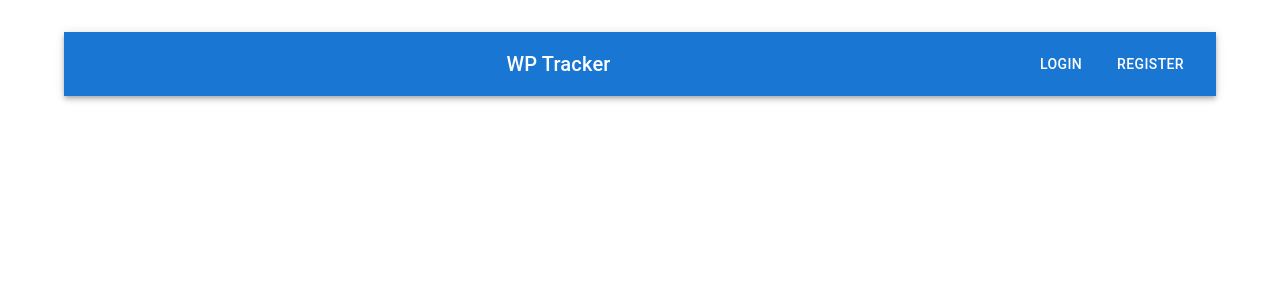
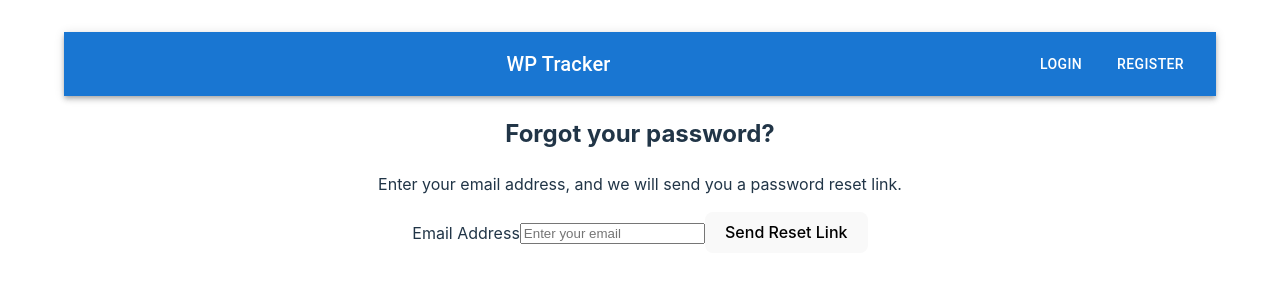
Before and after one commit to rresnic/DI_WP_SITE_Tracker, a React (Vite) app in the folder client/: page /forgotten-password in a window 1280 px wide. Shown: the top 300 px of the page. Built offline with nearby package versions, Linux system fonts and the light colour scheme; no server answers.

Commit message:
added email for resetting forgotten passwords

```diff
--- a/client/src/App.jsx
+++ b/client/src/App.jsx
@@ -8,6 +8,8 @@ import UserProfile from "./components/UserProfile";
 import './App.css'
 import AdminDash from "./components/AdminDash";
 import Home from "./components/Home";
+import PasswordReset from "./components/PasswordReset";
+import ForgottenPassword from "./components/ForgottenPassword";
 
 function App() {
   return (
@@ -22,6 +24,8 @@ function App() {
           <Route path="/dashboard" element={<><ProtectedRoute><Dashboard/></ProtectedRoute></>} />
           <Route path="/profile" element={<><ProtectedRoute><UserProfile/></ProtectedRoute></>} />
           <Route path="/admin" element={<><ProtectedRoute><AdminDash/></ProtectedRoute></>} />
+          <Route path="/password-reset" element={<><PasswordReset/></>}/>
+          <Route path="/forgotten-password" element={<><ForgottenPassword/></>} />
         </Routes>
       </main>
     </div>
--- /dev/null
+++ b/client/src/components/ForgottenPassword.jsx
@@ -0,0 +1,69 @@
+import { useState } from 'react';
+const apiBaseUrl = import.meta.env.VITE_API_BASE_URL || "";
+
+
+const ForgottenPassword = () => {
+  const [email, setEmail] = useState('');
+  const [message, setMessage] = useState('');
+  const [loading, setLoading] = useState(false);
+  const [error, setError] = useState(null);
+
+  const handleEmailChange = (e) => {
+    setEmail(e.target.value);
+  };
+
+  const handleSubmit = async (e) => {
+    e.preventDefault();
+    setLoading(true);
+    setError(null);
+    setMessage('');
+
+    try {
+      const response = await fetch(`${apiBaseUrl}/api/users/reset-password`, {
+        method: 'POST',
+        body: JSON.stringify({ email }),
+        headers: {
+          'Content-Type': 'application/json',
+        },
+      });
+
+      const result = await response.json();
+
+      if (response.ok) {
+        setMessage('If an account with that email exists, a password reset link has been sent.');
+      } else {
+        setError(result.message || 'An error occurred. Please try again.');
+      }
+    } catch (err) {
+      setError('An error occurred. Please try again.');
+    } finally {
+      setLoading(false);
+    }
+  };
+
+  return (
+    <div>
+      <h2>Forgot your password?</h2>
+      <p>Enter your email address, and we will send you a password reset link.</p>
+      <form onSubmit={handleSubmit}>
+        <label htmlFor="email">Email Address</label>
+        <input
+          type="email"
+          id="email"
+          value={email}
+          onChange={handleEmailChange}
+          required
+          placeholder="Enter your email"
+        />
+        <button type="submit" disabled={loading}>
+          {loading ? 'Sending...' : 'Send Reset Link'}
+        </button>
+      </form>
+
+      {message && <p>{message}</p>}
+      {error && <p style={{ color: 'red' }}>{error}</p>}
+    </div>
+  );
+};
+
+export default ForgottenPassword;
--- a/client/src/components/Login.jsx
+++ b/client/src/components/Login.jsx
@@ -1,6 +1,6 @@
 import { useState } from "react";
 import axios from "axios";
-import { useNavigate } from "react-router-dom";
+import { Link, useNavigate } from "react-router-dom";
 import { useAuth } from "../auth/userAuth";
 
 const apiBaseUrl = import.meta.env.VITE_API_BASE_URL || "";
@@ -62,6 +62,9 @@ const Login = () => {
                     <button type="submit">Login</button>
                 </form>
                 {error && <div className="error-message">{error}</div>}
+                <div className="forgot-password">
+                    <Link to="/forgotten-password">Forgot your password?</Link>
+                </div>
             </div>
         </>
     )
--- /dev/null
+++ b/client/src/components/PasswordReset.jsx
@@ -0,0 +1,107 @@
+import React, { useState, useEffect } from 'react';
+import axios from 'axios';
+import { useLocation, useNavigate } from 'react-router-dom';
+
+const apiBaseUrl = import.meta.env.VITE_API_BASE_URL || "";
+
+const PasswordReset = () => {
+    const location = useLocation(); // Used to access URL query parameters
+    const navigate = useNavigate();
+
+    const [email, setEmail] = useState('');
+    const [token, setToken] = useState('');
+    const [expiresAfter, setExpiresAfter] = useState(null);
+    const [newPassword, setNewPassword] = useState('');
+    const [errorMessage, setErrorMessage] = useState('');
+    const [isExpired, setIsExpired] = useState(false);
+    const [isLoading, setIsLoading] = useState(true);
+
+    useEffect(() => {
+        // Parse query parameters from the URL
+        const urlParams = new URLSearchParams(location.search);
+        const email = urlParams.get('email');
+        const token = urlParams.get('token');
+        const expiresAfter = urlParams.get('expires_after');
+
+        // Set the values from the URL
+        if (email && token) {
+            setEmail(email);
+            setToken(token);
+            setExpiresAfter(expiresAfter ? new Date(expiresAfter) : null);
+        } else {
+            setErrorMessage('Invalid link');
+            setIsLoading(false);
+        }
+    }, [location]);
+
+    // Check if the token has expired
+    useEffect(() => {
+        if (expiresAfter) {
+            const now = new Date();
+            if (expiresAfter < now) {
+                setIsExpired(true);
+            }
+            setIsLoading(false);
+        }
+    }, [expiresAfter]);
+
+    // Handle password reset form submission
+    const handleSubmit = async (e) => {
+        e.preventDefault();
+        if (!newPassword) {
+            setErrorMessage('Please enter a new password');
+            return;
+        }
+
+        try {
+            const response = await axios.post(`${apiBaseUrl}/api/users/confirm-reset`, {
+                email,
+                token,
+                newPassword
+            });
+            console.log(response.data);
+            if(response.status == 200) {
+                alert("password reset")
+                navigate("/login")
+            } else {
+                throw new Error ("Something went wrong");
+            }
+        } catch (error) {
+            setErrorMessage('Error resetting password. Please try again.');
+        }
+    };
+
+    if (isLoading) {
+        return <div>Loading...</div>;
+    }
+
+    return (
+        <div className="password-reset">
+            {isExpired ? (
+                <div className="error-message">
+                    <p>The password reset link has expired.</p>
+                </div>
+            ) : (
+                <div>
+                    <h2>Reset Your Password</h2>
+                    <form onSubmit={handleSubmit}>
+                        <div>
+                            <label htmlFor="newPassword">New Password</label>
+                            <input
+                                type="password"
+                                id="newPassword"
+                                value={newPassword}
+                                onChange={(e) => setNewPassword(e.target.value)}
+                                required
+                            />
+                        </div>
+                        {errorMessage && <p className="error-message">{errorMessage}</p>}
+                        <button type="submit">Submit</button>
+                    </form>
+                </div>
+            )}
+        </div>
+    );
+};
+
+export default PasswordReset;
--- a/package.json
+++ b/package.json
@@ -9,6 +9,7 @@
     "fuse.js": "^7.1.0",
     "jsonwebtoken": "^9.0.2",
     "knex": "^3.1.0",
+    "nodemailer": "^6.10.0",
     "path": "^0.12.7",
     "pg": "^8.13.1"
   }
```
Also changed, not shown: 2 other files (tests, documents, lock files or other folders).
